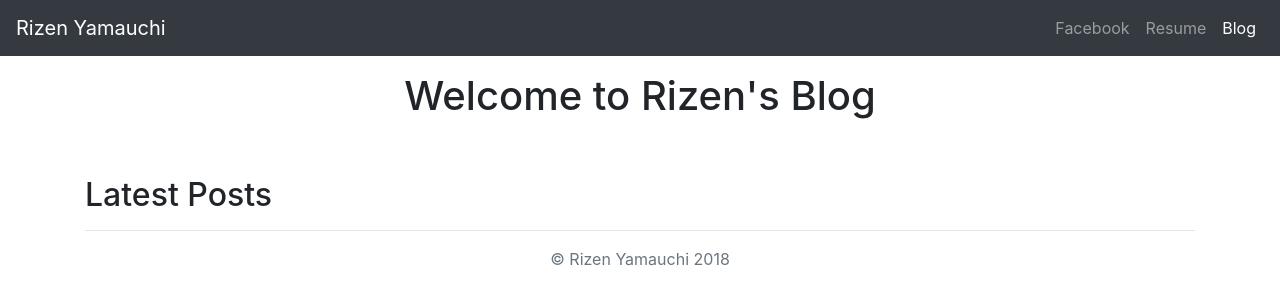
After one commit to rizen1892/portfolio-project, a Django app: page /blog/ in a window 1280 px wide. The commit adds this page. Shown: the top 305 px of the page. Run offline with Django 3.2, Linux system fonts and the light colour scheme; data that the repository does not hold is empty; some libraries are stand-ins or nearby versions.

Commit message:
Blog Fuctionality added/polished

```diff
--- /dev/null
+++ b/blog/templates/blog/allblogs.html
@@ -0,0 +1,80 @@
+
+<!doctype html>
+<html lang="en">
+{% load static %}
+<head>
+	<meta charset="utf-8">
+	<meta name="viewport" content="width=device-width, initial-scale=1, shrink-to-fit=no">
+	<meta name="description" content="">
+	<meta name="author" content="">
+	<link rel="icon" href="../../../../favicon.ico">
+
+	<title>Rizen's Blog</title>
+
+	<!-- Bootstrap core CSS -->
+	<link rel="stylesheet" href="https://stackpath.bootstrapcdn.com/bootstrap/4.1.1/css/bootstrap.min.css" integrity="sha384-WskhaSGFgHYWDcbwN70/dfYBj47jz9qbsMId/iRN3ewGhXQFZCSftd1LZCfmhktB" crossorigin="anonymous">
+
+	<!-- Custom styles for this template -->
+	<link href="album.css" rel="stylesheet">
+</head>
+
+<body>
+
+	<header>
+	  		<nav class="navbar navbar-expand-lg navbar-dark bg-dark">
+	  			<a class="navbar-brand" href="{% url 'home' %}">Rizen Yamauchi</a>
+	  			<button class="navbar-toggler" type="button" data-toggle="collapse" data-target="#navbarNavAltMarkup" aria-controls="navbarNavAltMarkup" aria-expanded="false" aria-label="Toggle navigation">
+	  				<span class="navbar-toggler-icon"></span>
+	  			</button>
+	  			<div class="collapse navbar-collapse" id="navbarNavAltMarkup">
+	  				<div class="navbar-nav ml-auto">
+	  					<a class="nav-item nav-link" href="https://www.facebook.com/atomic.flea">Facebook</a>
+	  					<a class="nav-item nav-link" href="{% static 'resume.pdf' %}">Resume</a>
+	  					<a class="nav-item nav-link active" href="{% url 'allblogs' %}">Blog</a>
+	  				</div>
+	  			</div>
+	  		</nav>
+	  	</header>
+
+	<main role="main">
+		<div class="container">
+			<h1 class="text-center pt-3">Welcome to Rizen's Blog</h1>
+			<br/>
+			<br/>
+			<h2>Latest Posts</h2>
+			<hr/>
+
+			{% for blog in blogs.all %}
+			<div class="col-lg">
+				<div class="card mb-4 box-shadow">
+					<div class="card-body">
+						<a href="{% url 'detail' blog.id %}"><h4 class="card-title">{{ blog.title }}</h4> </a>
+						<p class="card-text">{{ blog.pub_date_pretty }}</p>
+					</div>
+					<img class="card-img-top" src="{{ blog.image.url }}" />
+					<div class="card-body">
+						<p class="card-text">{{ blog.summary }}</p>
+					</div>
+
+				</div>
+			</div>
+			{% endfor %}
+
+
+		</div>
+	</main>
+
+	<footer class="text-muted">
+		<div class="container text-center">
+			<p>&copy; Rizen Yamauchi {% now "Y" %} </p>
+		</div>
+	</footer>
+
+	    <!-- Bootstrap core JavaScript
+	    	================================================== -->
+	    	<!-- Placed at the end of the document so the pages load faster -->
+	    	<script src="https://code.jquery.com/jquery-3.3.1.slim.min.js" integrity="sha384-q8i/X+965DzO0rT7abK41JStQIAqVgRVzpbzo5smXKp4YfRvH+8abtTE1Pi6jizo" crossorigin="anonymous"></script>
+	    	<script src="https://cdnjs.cloudflare.com/ajax/libs/popper.js/1.14.3/umd/popper.min.js" integrity="sha384-ZMP7rVo3mIykV+2+9J3UJ46jBk0WLaUAdn689aCwoqbBJiSnjAK/l8WvCWPIPm49" crossorigin="anonymous"></script>
+	    	<script src="https://stackpath.bootstrapcdn.com/bootstrap/4.1.1/js/bootstrap.min.js" integrity="sha384-smHYKdLADwkXOn1EmN1qk/HfnUcbVRZyYmZ4qpPea6sjB/pTJ0euyQp0Mk8ck+5T" crossorigin="anonymous"></script>
+	    </body>
+	    </html>
--- /dev/null
+++ b/blog/urls.py
@@ -0,0 +1,8 @@
+
+from django.urls import path
+from . import views
+
+urlpatterns = [
+    path('', views.allblogs, name='allblogs'),
+    path('<int:blog_id>/', views.detail, name='detail')
+]
--- a/blog/views.py
+++ b/blog/views.py
@@ -1,3 +1,11 @@
-from django.shortcuts import render
+from django.shortcuts import render, get_object_or_404
+from .models import Blog
 
 # Create your views here.
+def allblogs(request):
+	blogs = Blog.objects
+	return render(request, 'blog/allblogs.html', {'blogs':blogs})
+
+def detail(request, blog_id):
+	detailedblog = get_object_or_404(Blog, pk = blog_id)
+	return render(request, 'blog/detail.html', {'blog': detailedblog})
--- a/portfolio/settings.py
+++ b/portfolio/settings.py
@@ -124,8 +124,12 @@ USE_TZ = True
 # Static files (CSS, JavaScript, Images)
 # https://docs.djangoproject.com/en/2.0/howto/static-files/
 
+STATICFILES_DIRS = [
+    os.path.join(BASE_DIR, 'portfolio/static/')
+]
+
+STATIC_ROOT = os.path.join(BASE_DIR, 'static')
 STATIC_URL = '/static/'
 
 MEDIA_ROOT = os.path.join(BASE_DIR, 'media')
-
 MEDIA_URL = '/media/'
--- a/portfolio/urls.py
+++ b/portfolio/urls.py
@@ -14,7 +14,7 @@ Including another URLconf
     2. Add a URL to urlpatterns:  path('blog/', include('blog.urls'))
 """
 from django.contrib import admin
-from django.urls import path
+from django.urls import path, include
 from django.conf import settings
 from django.conf.urls.static import static
 import jobs.views
@@ -22,4 +22,6 @@ import jobs.views
 urlpatterns = [
     path('admin/', admin.site.urls),
     path('', jobs.views.home, name='home'),
+    path('blog/', include('blog.urls')),
+
 ] + static(settings.MEDIA_URL, document_root=settings.MEDIA_ROOT)
```
Also changed, not shown: blog/models.py (+9 -0 lines), blog/templates/blog/detail.html (added, +76 -0 lines), jobs/templates/jobs/home.html (+8 -6 lines), portfolio/static/ryamauch.jpg (added), 1 other file.
